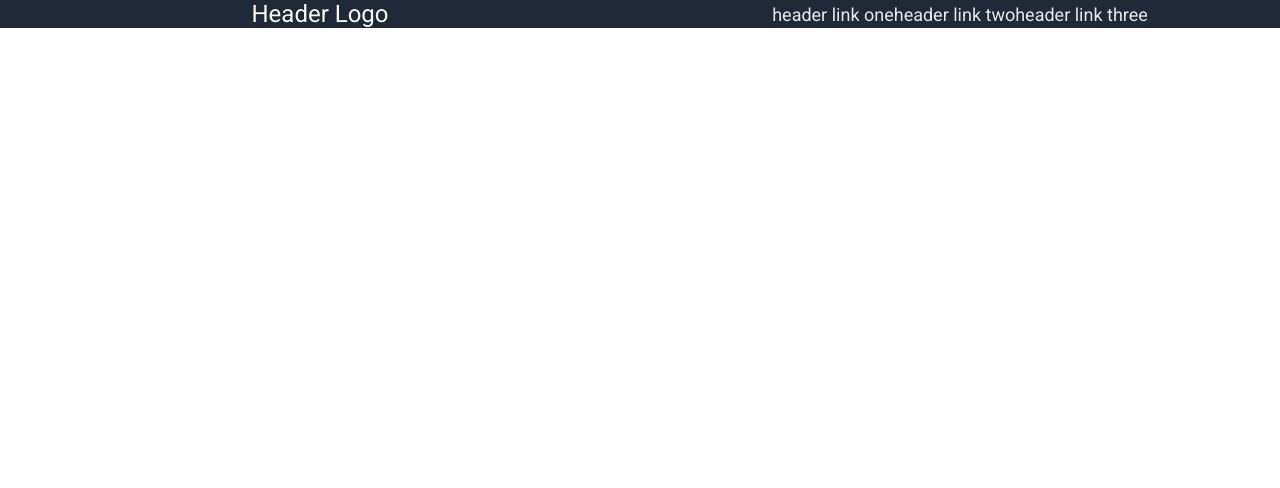
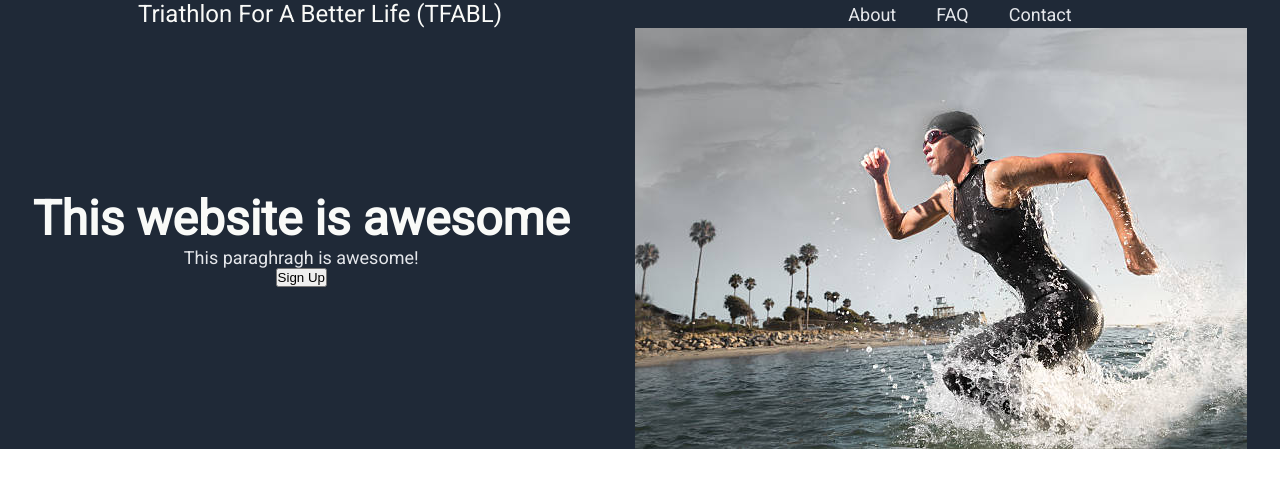
Before and after one commit to jdavruss/landing-page, a plain HTML site: page index.html in a window 1280 px wide. Drawn offline with Linux system fonts and the light colour scheme.

Commit message:
add photo and subsection one

```diff
--- a/index.html
+++ b/index.html
@@ -11,15 +11,26 @@
         <div class="first-section">
             <div class="navbar">
                 <div class="navbar-left">
-                    <p id="header-logo">Header Logo</p>
+                    <p id="header-logo">Triathlon For A Better Life (TFABL)</p>
                 </div>
                 <div class="navbar-right">
                     <ul style="list-style-type:none;">
-                        <li class="header-link">header link one</li>
-                        <li class="header-link">header link two</li>
-                        <li class="header-link">header link three</li>
+                        <li class="header-link one">About</li>
+                        <li class="header-link two">FAQ</li>
+                        <li class="header-link three">Contact</li>
                     </ul>
                 </div>
+            </div>
+            <div class="content">
+                <div class="content-left">
+                    <h1>This website is awesome</h1>
+                    <p class="header-link">This paraghragh is awesome!</p>
+                    <button type="button" class="sign-up-one">Sign Up</button>
+                </div>
+                <div class="content-right">
+                    <img src="images/swimmer-running.jpg">
+                </div>
+            </div>
             </div>
         </div>
     </body>
--- a/styles.css
+++ b/styles.css
@@ -41,3 +41,28 @@ ul {
     justify-content: center;
     align-items: center;
 }
+
+.one,
+.two{
+    margin-right: 40px;
+}
+
+h1{
+    font-size: 48px;
+    font-weight: bolder;
+    color: #f9faf8;
+}
+
+.content {
+    display: flex;
+    flex-direction: row;
+    justify-content: space-around;
+}
+
+.content-left,
+.content-right {
+    display: flex;
+    justify-content: center;
+    align-items: center;
+    flex-direction: column;
+}
```
Also changed, not shown: images/swimmer-running.jpg (added).
